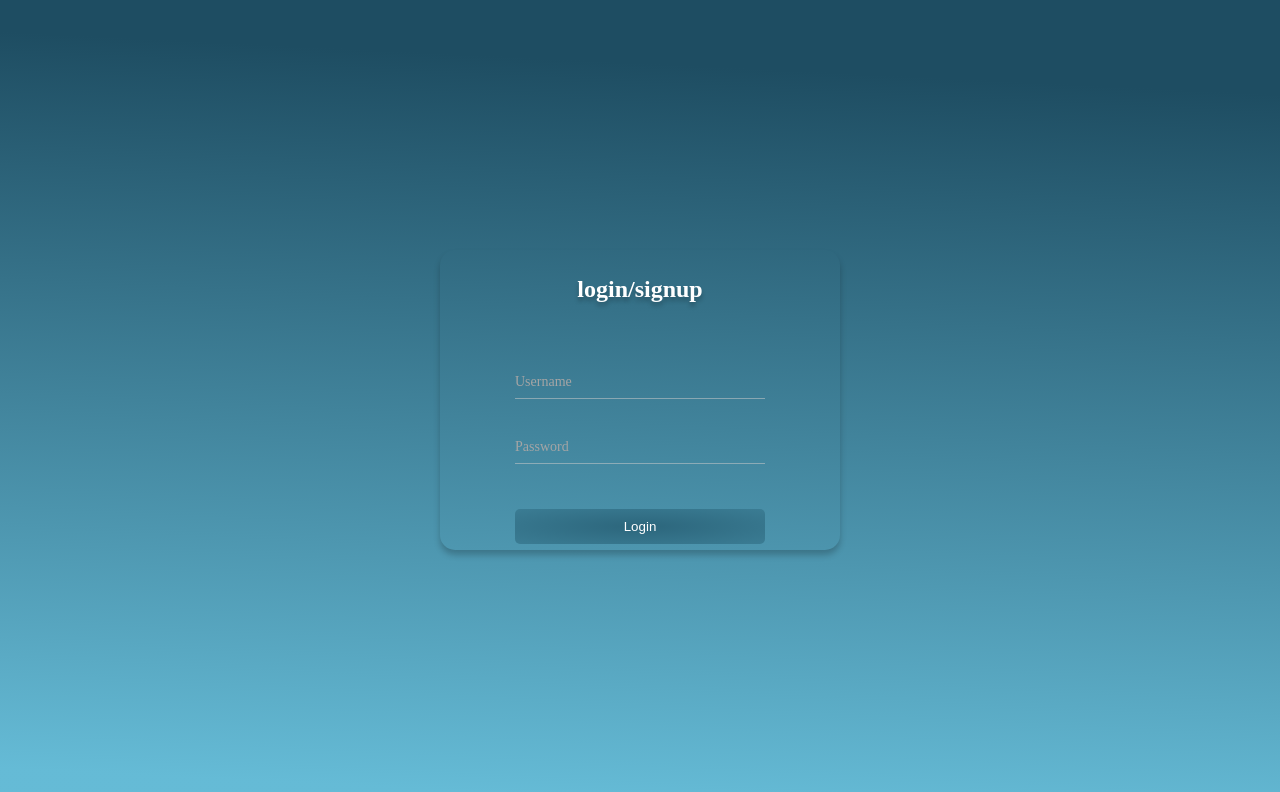
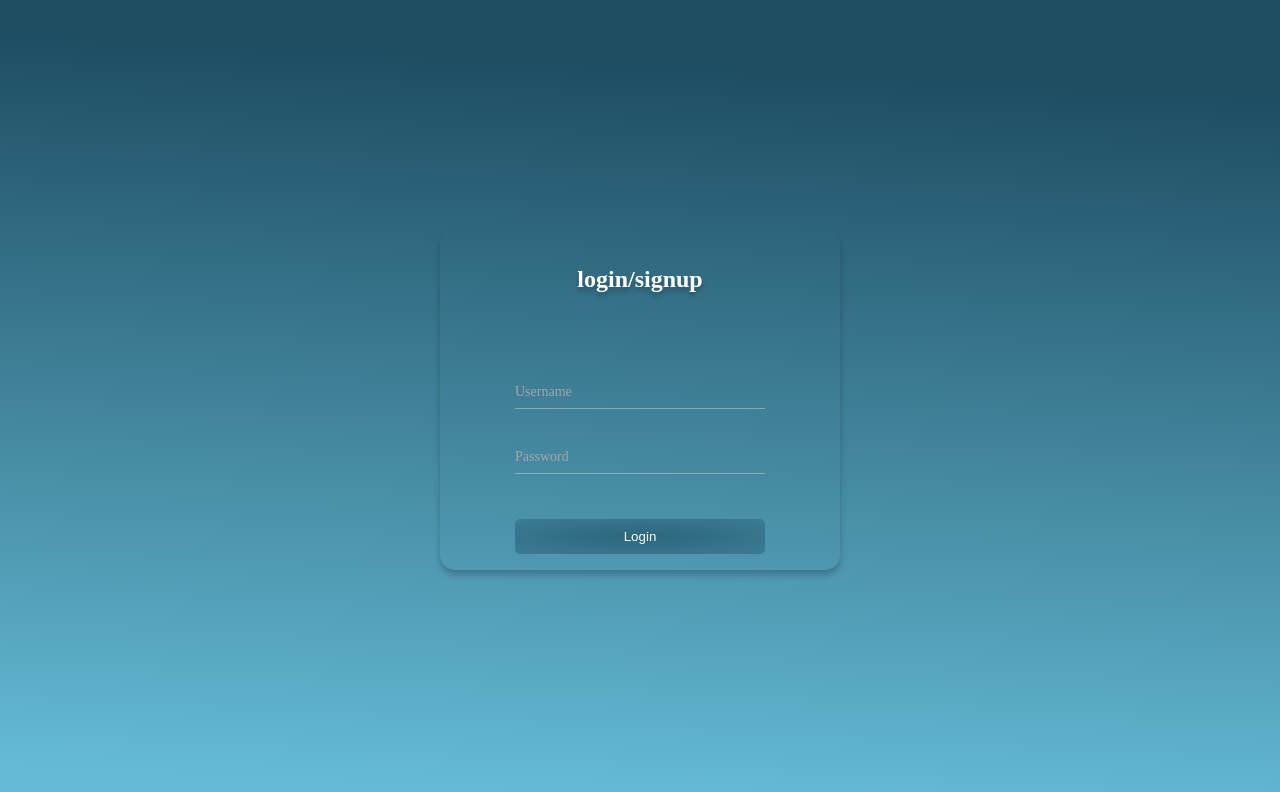
Before and after one commit to aravindvattappallil/webmessenger, a plain HTML site: page login.html in a window 1280 px wide. Drawn offline with Linux system fonts and the light colour scheme.

Commit message:
done small chnages and submit submit padding from bottom

```diff
--- a/style.css
+++ b/style.css
@@ -16,7 +16,7 @@ body{
 }
 .fc{
     width: 400px;
-    height: 300px;
+    height: 340px;
     background-color:transparent;
     border-radius: 15px;
     display: flex;
```
